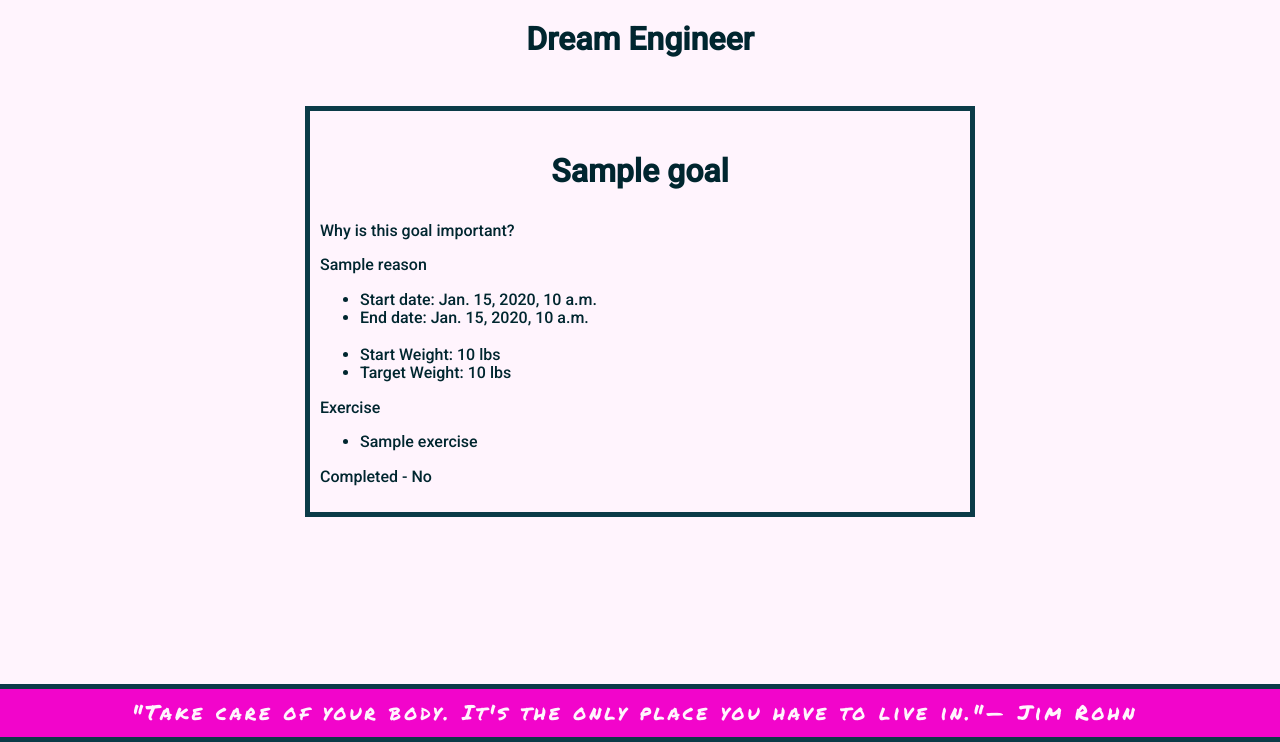
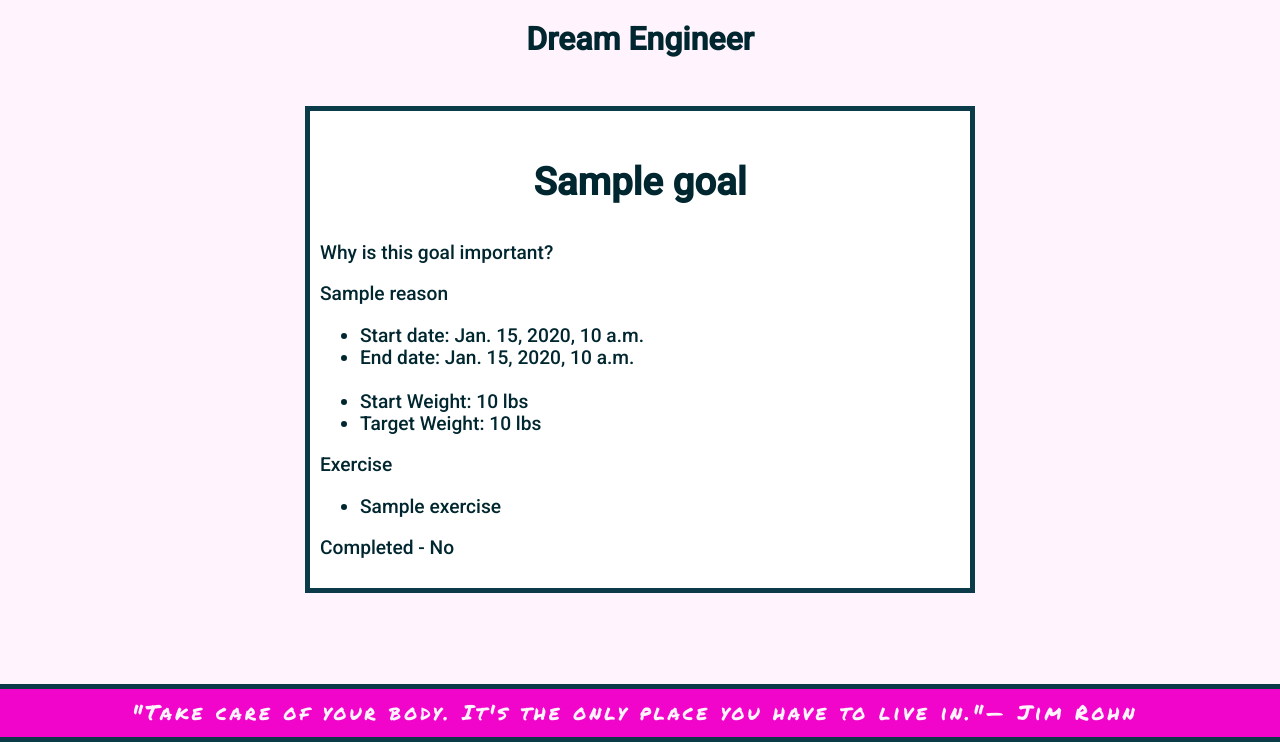
Before and after one commit to katiepestotnik/django-dreamer, a Django app: template main_app/templates/goals/detail.html in a window 1280 px wide. Shown: the part 58-800 px from the top of the page. Run offline with Django 4.2, Linux system fonts and the light colour scheme; the template is opened without the code that fills it: most values are stand-ins (such as "Sample title", 1, 10 or a date in 2020); data that the repository does not hold is empty.

Commit message:
style tweek

```diff
--- a/main_app/static/css/styles.css
+++ b/main_app/static/css/styles.css
@@ -65,6 +65,7 @@ footer {
     box-shadow: var(--accent-color) 0px 54px 55px,var(--accent-color)  0px -12px 30px, var(--accent-color)  0px 4px 6px, var(--accent-color)  0px 12px 13px, var(--accent-color)  0px -3px 5px;
     padding: 20px;
     border-radius: 20px;
+    background-color: #fff;
 }
 .success-img{
     width: 50%;
@@ -84,7 +85,8 @@ footer {
     box-shadow: var(--accent-color) 0px 54px 55px,var(--accent-color)  0px -12px 30px, var(--accent-color)  0px 4px 6px, var(--accent-color)  0px 12px 13px, var(--accent-color)  0px -3px 5px;
     padding: 20px;
     border-radius: 20px;
-    width: 33%
+    width: 33%;
+    background-color: #fff;
 }
 .single:hover{
     background-color: var(--nav-color);
@@ -111,6 +113,9 @@ footer {
     margin: 0 auto;
     width: 50%;
     padding: 10px;
+    background-color: #fff;
+    font-size: 1.2em;
+    margin-bottom: 100px;
 }
 .goal-detail > .goal-name{
     text-align: center;
```
